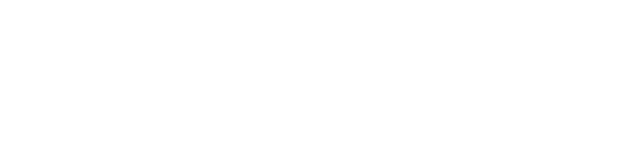
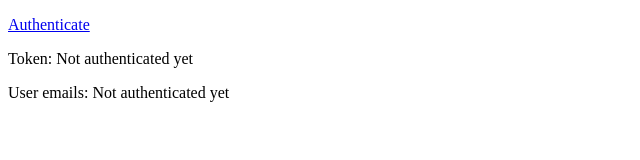
Before and after one commit to chir263/center-cms, a plain HTML site: page admin/test-exp-2/index.html in a window 1280 px wide. Shown: the whole page, without its empty margins (0-640 px from the left). Drawn offline with Linux system fonts and the light colour scheme.

Commit message:
16th May Chirag

```diff
--- a/admin/test-exp-2/index.html
+++ b/admin/test-exp-2/index.html
@@ -12,7 +12,13 @@
     https://docs.netlify.com/visitor-access/oauth-provider-tokens/#using-an-authentication-provider
 -->
   <body>
+    <p><a href="#" id="login">Authenticate</a></p>
+    <p>Token: <span id="output-token">Not authenticated yet</span></p>
+    <p>
+      User emails:
+      <span id="output-email">Not authenticated yet</span>
+    </p>
     <script src="https://unpkg.com/netlify-cms@^2.0.0/dist/netlify-cms.js"></script>
-    <!-- <script src="../netlify-auth.js"></script> -->
+    <script src="../netlify-auth.js"></script>
   </body>
 </html>
```
Also changed, not shown: admin/test-exp-1/index.html (+8 -1 lines).
